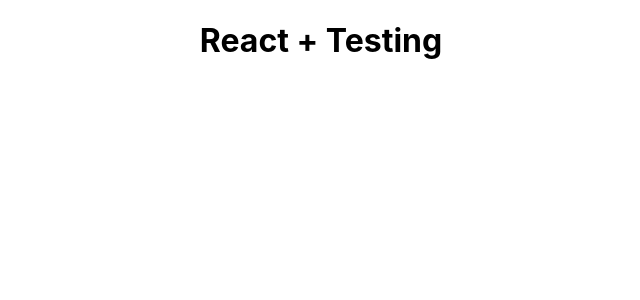
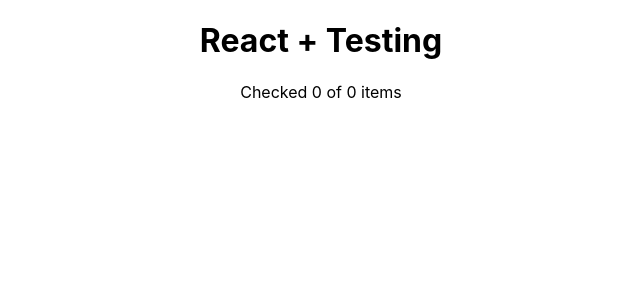
Before and after one commit to ryands17/testing-react, a React (Create React App) app: page / in a window 1280 px wide. Shown: the top 300 px of the page, without its empty margins (319-959 px from the left). Built offline with nearby package versions, Linux system fonts and the light colour scheme.

Commit message:
test useMemo for checked items

```diff
--- a/src/components/Checklist/Checklist.tsx
+++ b/src/components/Checklist/Checklist.tsx
@@ -1,4 +1,4 @@
-import React, { useState } from 'react'
+import React, { useState, useMemo } from 'react'
 
 interface Checklist {
   id: number
@@ -19,6 +19,10 @@ const Checklist: React.FC<ChecklistProps> = ({ checklistItems }) => {
     updatelist(newChecklist)
   }
 
+  const checkedItems = useMemo(() => checklist.filter(c => c.checked).length, [
+    checklist,
+  ])
+
   return (
     <div>
       <ul className="checklist" data-testid="items-list">
@@ -34,6 +38,9 @@ const Checklist: React.FC<ChecklistProps> = ({ checklistItems }) => {
           </li>
         ))}
       </ul>
+      <p data-testid="checked-items">
+        Checked {checkedItems} of {checklist.length} items
+      </p>
     </div>
   )
 }
```
Also changed, not shown: 2 other files (tests, documents, lock files or other folders).
